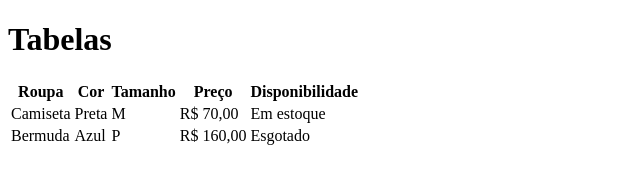
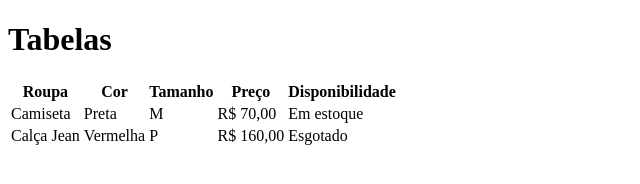
Before and after one commit to JoaoMarioMS/aula-tabela, a plain HTML site: page index.html in a window 1280 px wide. Shown: the whole page, without its empty margins (0-640 px from the left). Drawn offline with Linux system fonts and the light colour scheme.

Commit message:
trocado de azul para vermelho e de bermuda para calça jeans

```diff
--- a/index.html
+++ b/index.html
@@ -24,8 +24,8 @@
             <td>Em estoque</td>
         </tr>
         <tr>
-            <td>Bermuda</td>
-            <td>Azul</td>
+            <td>Calça Jean</td>
+            <td>Vermelha</td>
             <td>P</td>
             <td>R$ 160,00</td>
             <td>Esgotado</td>
```
